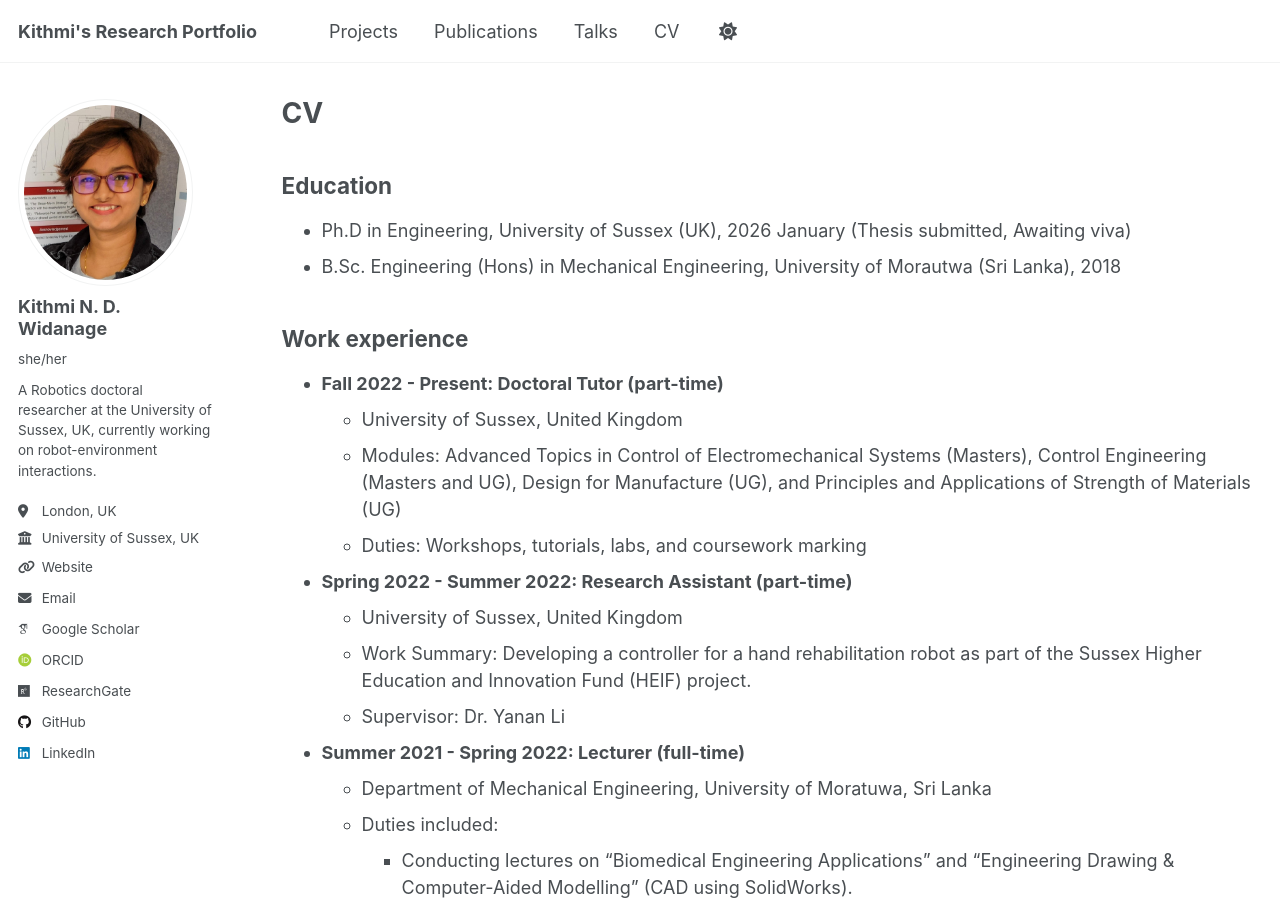
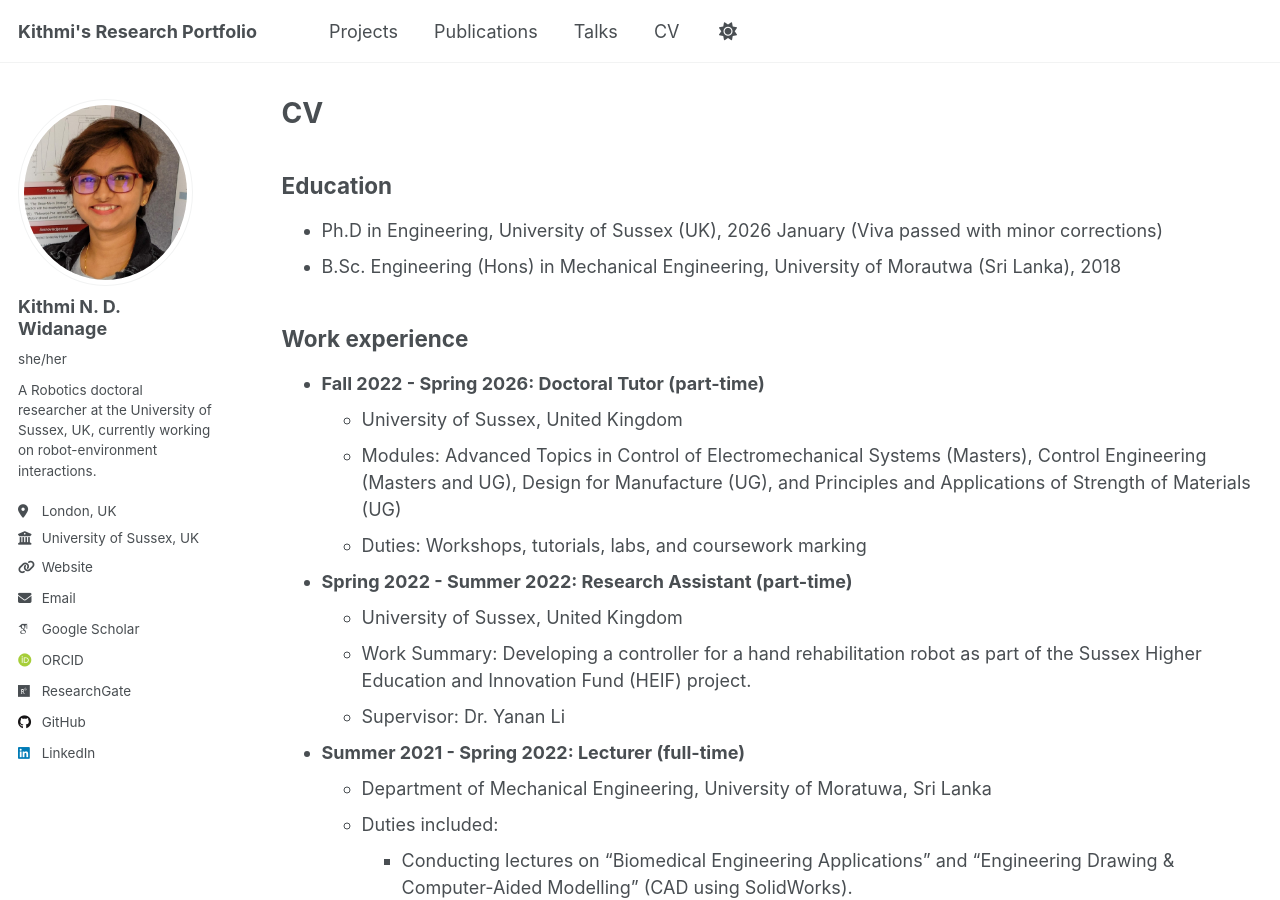
Before and after one commit to KithmiNDWidanage/KithmiNDWidanage.github.io, a Jekyll site: the page built from _pages/cv.md, in a window 1280 px wide and 900 px high. Built offline with Jekyll 4.4.1, drawn with Linux system fonts in a browser that asks for light colours; some web fonts are replaced.

Commit message:
Update cv.md

```diff
--- a/_pages/cv.md
+++ b/_pages/cv.md
@@ -11,12 +11,12 @@ redirect_from:
 
 Education
 ------
-* Ph.D in Engineering, University of Sussex (UK), 2026 January (Thesis submitted, Awaiting viva)
+* Ph.D in Engineering, University of Sussex (UK), 2026 January (Viva passed with minor corrections)
 * B.Sc. Engineering (Hons) in Mechanical Engineering, University of Morautwa (Sri Lanka), 2018
 
 Work experience
 ------
-* **Fall 2022 - Present: Doctoral Tutor (part-time)**
+* **Fall 2022 - Spring 2026: Doctoral Tutor (part-time)**
   * University of Sussex, United Kingdom
   * Modules: Advanced Topics in Control of Electromechanical Systems (Masters), Control Engineering (Masters and UG),  Design for Manufacture (UG), and Principles and Applications of Strength of Materials (UG)
   * Duties: Workshops, tutorials, labs, and coursework marking
```
